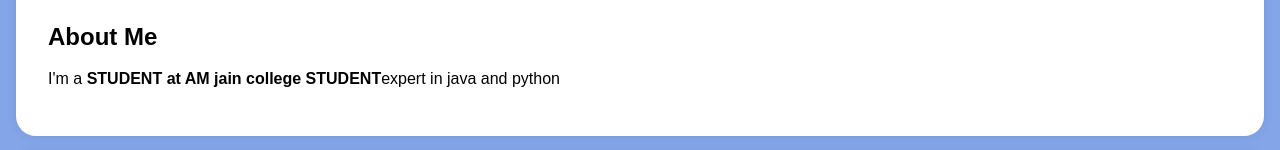
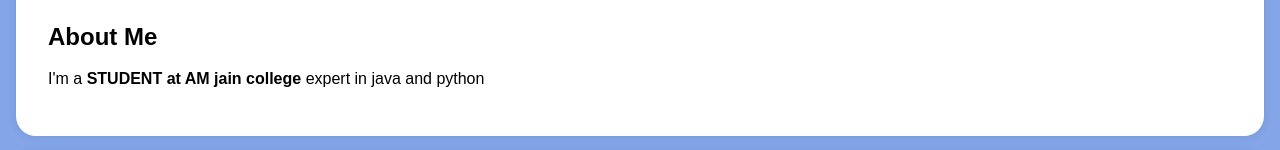
Before and after one commit to ezrababu/project, a plain HTML site: page index.html in a window 1280 px wide. Shown: the part 310-460 px from the top of the page. Drawn offline with Linux system fonts and the light colour scheme.

Commit message:
Update index.html

```diff
--- a/index.html
+++ b/index.html
@@ -116,7 +116,7 @@
     <section id="about">
         <div class="section-content">
             <h2>About Me</h2>
-            <p>I'm a <b> STUDENT at AM jain college STUDENT</b>expert in java and python<a href="https://techtrainer20.github.io/git_con2/" traget="_target"></a> </p>
+            <p>I'm a <b> STUDENT at AM jain college </b>expert in java and python<a href="https://techtrainer20.github.io/git_con2/" traget="_target"></a> </p>
         </div>
     </section>
 
```
